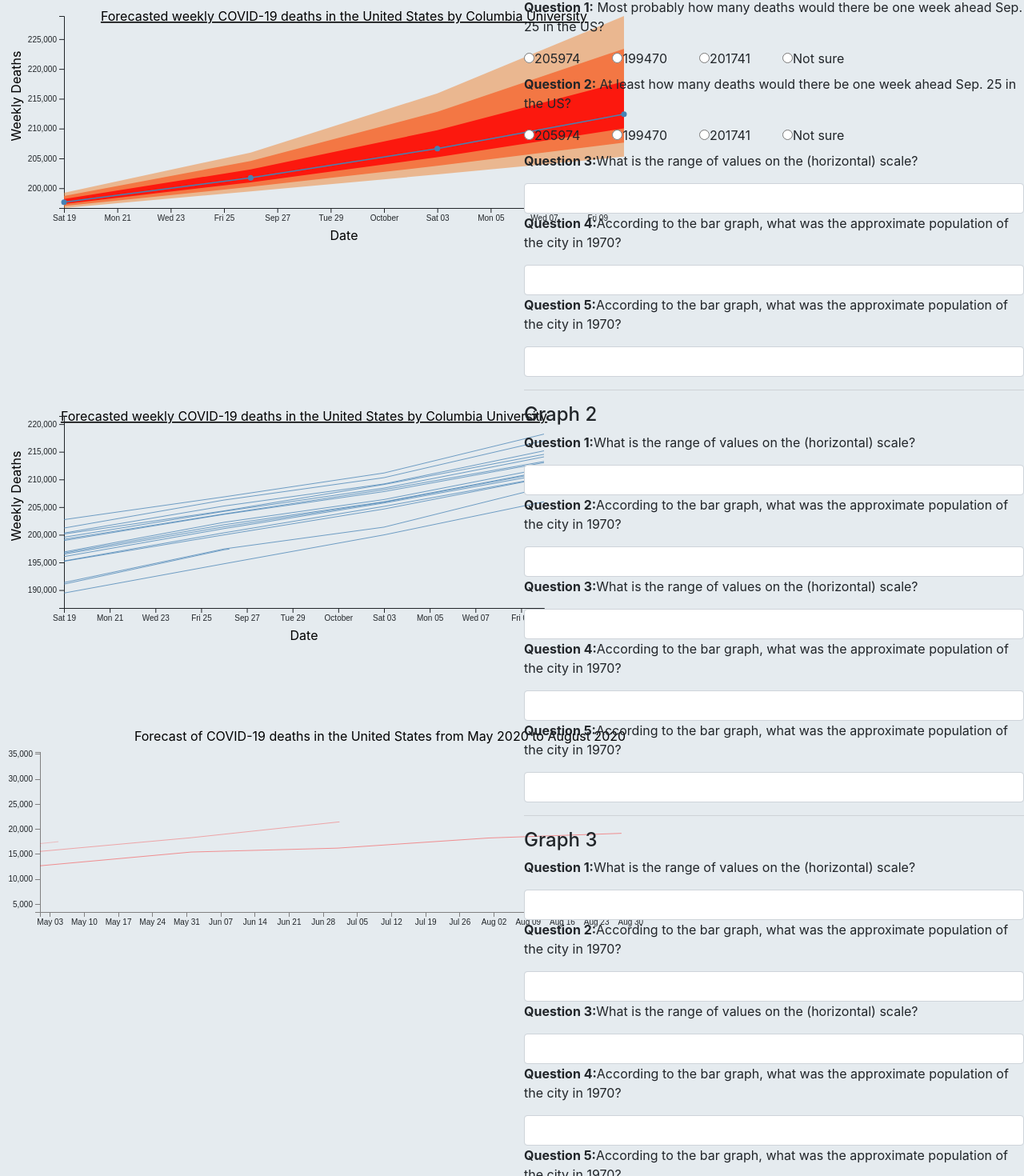
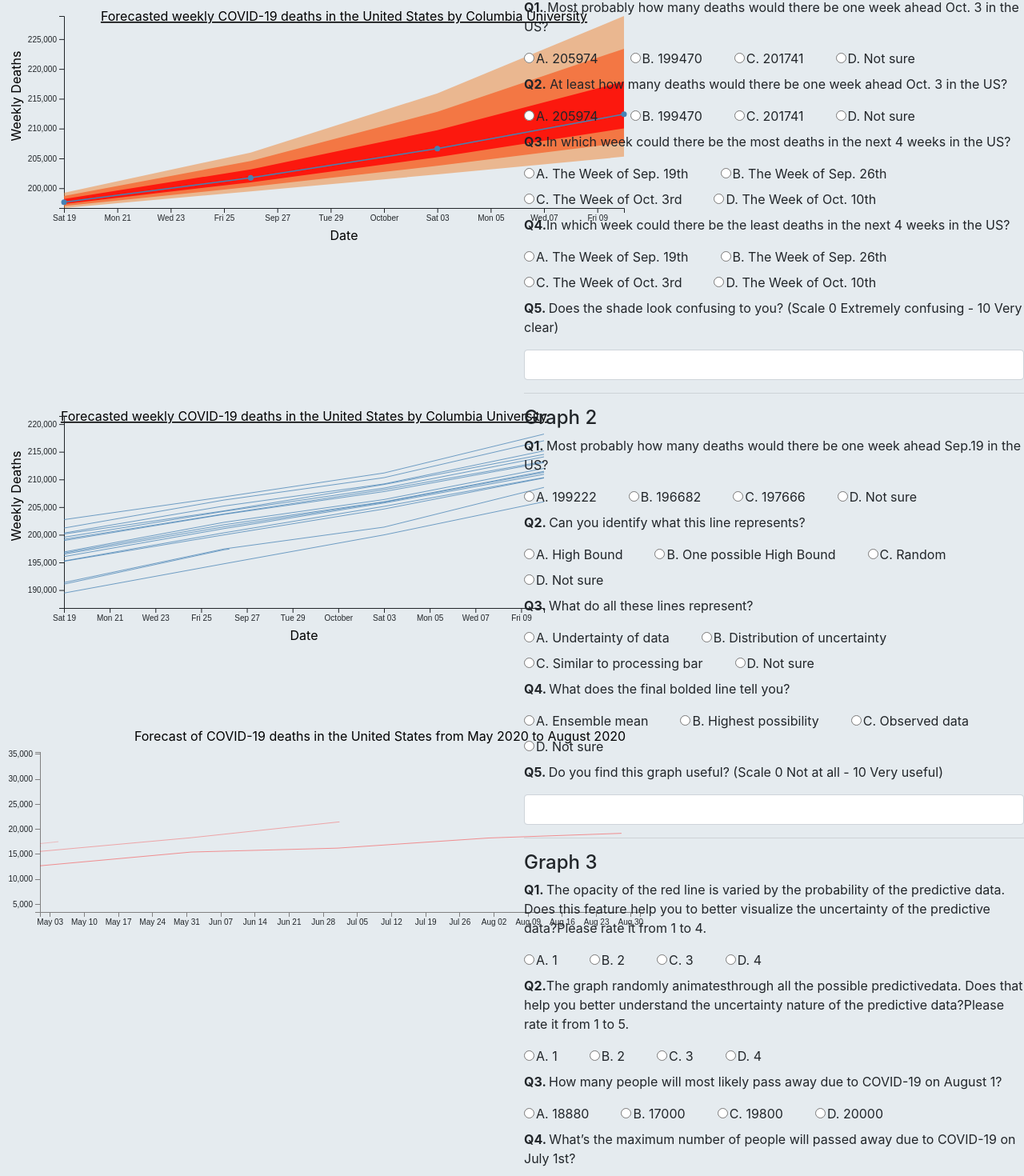
Before and after one commit to amirradman/cmpe295A, a React (Create React App) app in the folder client/: page / in a window 1280 px wide. Shown: the part 166-1636 px from the top of the page at 80% size. Built offline with nearby package versions, Linux system fonts and the light colour scheme.

Commit message:
Added questions for visualizations

```diff
--- a/client/src/App.css
+++ b/client/src/App.css
@@ -41,3 +41,6 @@ hr{
 label{
   margin-right: 40px;
 }
+input[type="radio"] {
+  margin-right: 2px;
+}
--- a/client/src/components/Questions.js
+++ b/client/src/components/Questions.js
@@ -77,42 +77,43 @@ class Questions extends React.Component {
         {/* ................................................................ */}
         <h1>Please answer to the questions</h1>
         <h4>Graph 1</h4>
-        <p><span class="bold">Question 1:</span> Most probably how many deaths would there be one week ahead Sep. 25 in the US?</p>
+        {/* Graph 1 Question 1 Below */}
+        <p><span class="bold">Q1.</span> Most probably how many deaths would there be one week ahead Oct. 3 in the US?</p>
 
           <label class="radio-inline">
           <input
-            value="205974"
+            value="215897"
             type='radio'
             name='G1question1'
             onChange={this.myChangeHandler}
             step="any"
           />
-        205974
+        A. 205974
         </label>
 
 
 
         <label class="radio-inline">
           <input
-            value="199470"
+            value="202300"
             type='radio'
             name='G1question1'
             onChange={this.myChangeHandler}
             step="any"
           />
-        199470
+        B. 199470
         </label>
 
 
         <label class="radio-inline">
           <input
-            value="201741"
+            value="206652"
             type='radio'
             name='G1question1'
             onChange={this.myChangeHandler}
             step="any"
           />
-        201741
+        C. 201741
         </label>
 
 
@@ -124,40 +125,41 @@ class Questions extends React.Component {
             onChange={this.myChangeHandler}
             step="any"
           />
-        Not sure
+        D. Not sure
         </label>
 
         {/* ................................................. */}
-        <p><span class="bold">Question 2:</span> At least how many deaths would there be one week ahead Sep. 25 in the US?</p>
+        {/* Graph 1 Question 2 Below */}
+        <p><span class="bold">Q2.</span> At least how many deaths would there be one week ahead Oct. 3 in the US?</p>
         <label>
         <input
-          value="205974"
+          value="215897"
           type='radio'
           name='G1question2'
           onChange={this.myChangeHandler}
           step="any"
         />
-        205974
+        A. 205974
         </label>
         <label>
         <input
-          value="199470"
+          value="202300"
           type='radio'
           name='G1question2'
           onChange={this.myChangeHandler}
           step="any"
         />
-        199470
+        B. 199470
         </label>
         <label>
         <input
-          value="201741"
+          value="206652"
           type='radio'
           name='G1question2'
           onChange={this.myChangeHandler}
           step="any"
         />
-        201741
+        C. 201741
         </label>
         <label>
         <input
@@ -167,35 +169,102 @@ class Questions extends React.Component {
           onChange={this.myChangeHandler}
           step="any"
         />
-        Not sure
+        D. Not sure
         </label>
 {/*.................................................  */}
         {/* // disabled={this.state.flag === true ? true : false} */}
 
-
-        <p><span class="bold">Question 3:</span>What is the range of values on the (horizontal)
-            scale?</p>
-
+        {/* Graph 1 Question 3 Below */}
+        <p><span class="bold">Q3.</span>In which week could there be the most deaths in the next 4 weeks in the US?</p>
+        <label>
         <input
-        class="form-control"
-          value={this.state.question3}
-          type='number'
+          value="The Week of Sep. 19th"
+          type='radio'
           name='G1question3'
           onChange={this.myChangeHandler}
           step="any"
         />
-        <p><span class="bold">Question 4:</span>According to the bar graph, what was the approximate population of the city in 1970?</p>
-        <input class="form-control"
-          value={this.state.question4}
-          type='number'
+        A. The Week of Sep. 19th
+        </label>
+        <label>
+        <input
+          value="The Week of Sep. 26th"
+          type='radio'
+          name='G1question3'
+          onChange={this.myChangeHandler}
+          step="any"
+        />
+        B. The Week of Sep. 26th
+        </label>
+        <label>
+        <input
+          value="The Week of OCt. 3rd"
+          type='radio'
+          name='G1question3'
+          onChange={this.myChangeHandler}
+          step="any"
+        />
+        C. The Week of Oct. 3rd
+        </label>
+        <label>
+        <input
+          value="The Week of Oct. 10th"
+          type='radio'
+          name='G1question3'
+          onChange={this.myChangeHandler}
+          step="any"
+        />
+        D. The Week of Oct. 10th
+        </label>
+        {/* Graph 1 Question 4 Below */}
+        <p><span class="bold">Q4.</span>In which week could there be the least deaths in the next 4 weeks in the US?</p>
+        <label>
+        <input
+          value="The Week of Sep. 19th"
+          type='radio'
           name='G1question4'
           onChange={this.myChangeHandler}
           step="any"
         />
-        <p><span class="bold">Question 5:</span>According to the bar graph, what was the approximate population of the city in 1970?</p>
+        A. The Week of Sep. 19th
+        </label>
+        <label>
+        <input
+          value="The Week of Sep. 26th"
+          type='radio'
+          name='G1question4'
+          onChange={this.myChangeHandler}
+          step="any"
+        />
+        B. The Week of Sep. 26th
+        </label>
+        <label>
+        <input
+          value="The Week of OCt. 3rd"
+          type='radio'
+          name='G1question4'
+          onChange={this.myChangeHandler}
+          step="any"
+        />
+        C. The Week of Oct. 3rd
+        </label>
+        <label>
+        <input
+          value="The Week of Oct. 10th"
+          type='radio'
+          name='G1question4'
+          onChange={this.myChangeHandler}
+          step="any"
+        />
+        D. The Week of Oct. 10th
+        </label>
+        {/* Graph 1 Question 5 Below */}
+        <p><span class="bold">Q5. </span>Does the shade look confusing to you? (Scale 0 Extremely confusing - 10 Very clear)</p>
         <input class="form-control"
           value={this.state.question5}
           type='number'
+          min="0"
+          max="10"
           name='G1question5'
           onChange={this.myChangeHandler}
           step="any"
@@ -204,95 +273,414 @@ class Questions extends React.Component {
         {/* ................................................................ */}
         <hr></hr>
         <h4>Graph 2</h4>
-        <p><span class="bold">Question 1:</span>What is the range of values on the (horizontal)
-            scale?</p>
-
-        <input class="form-control"
-        value={this.state.value}
-          type='number'
+        {/* Graph 2 Question 1 */}
+        <p><span class="bold">Q1. </span>Most probably how many deaths would there be one week ahead Sep.19 in the US?</p>
+        <label class="radio-inline">
+          <input
+            value="199222"
+            type='radio'
             name='G2question1'
             onChange={this.myChangeHandler}
             step="any"
           />
-        <p><span class="bold">Question 2:</span>According to the bar graph, what was the approximate population of the city in 1970?</p>
-        <input class="form-control"
-        value={this.state.value}
-          type='number'
+          A. 199222
+        </label>
+
+
+
+        <label class="radio-inline">
+          <input
+            value="196682"
+            type='radio'
+            name='G2question1'
+            onChange={this.myChangeHandler}
+            step="any"
+          />
+          B. 196682
+        </label>
+
+
+        <label class="radio-inline">
+          <input
+            value="197666"
+            type='radio'
+            name='G2question1'
+            onChange={this.myChangeHandler}
+            step="any"
+          />
+          C. 197666
+        </label>
+
+
+        <label class="radio-inline">
+          <input
+            value="Not sure"
+            type='radio'
+            name='G2question1'
+            onChange={this.myChangeHandler}
+            step="any"
+          />
+          D. Not sure
+        </label>
+        {/* Graph 2 Question 2 */}
+        <p><span class="bold">Q2. </span>Can you identify what this line represents?</p>
+        <label class="radio-inline">
+          <input
+            value="High bound"
+            type='radio'
             name='G2question2'
             onChange={this.myChangeHandler}
             step="any"
           />
+          A. High Bound
+        </label>
 
 
-        <p><span class="bold">Question 3:</span>What is the range of values on the (horizontal)
-            scale?</p>
 
-        <input class="form-control"
-         value={this.state.value}
-          type='number'
+        <label class="radio-inline">
+          <input
+            value="One possible high bound"
+            type='radio'
+            name='G2question2'
+            onChange={this.myChangeHandler}
+            step="any"
+          />
+          B. One possible High Bound
+        </label>
+
+
+        <label class="radio-inline">
+          <input
+            value="Random"
+            type='radio'
+            name='G2question2'
+            onChange={this.myChangeHandler}
+            step="any"
+          />
+          C. Random
+        </label>
+
+
+        <label class="radio-inline">
+          <input
+            value="Not sure"
+            type='radio'
+            name='G2question2'
+            onChange={this.myChangeHandler}
+            step="any"
+          />
+          D. Not sure
+        </label>
+
+        {/* Graph 2 Question 3 */}
+        <p><span class="bold">Q3. </span>What do all these lines represent?</p>
+        <label class="radio-inline">
+          <input
+            value="Uncertainty of data"
+            type='radio'
             name='G2question3'
             onChange={this.myChangeHandler}
             step="any"
           />
-        <p><span class="bold">Question 4:</span>According to the bar graph, what was the approximate population of the city in 1970?</p>
-        <input class="form-control"
-        value={this.state.value}
-          type='number'
+          A. Undertainty of data
+        </label>
+
+
+        <label class="radio-inline">
+          <input
+            value="Distribution of uncertainty"
+            type='radio'
+            name='G2question3'
+            onChange={this.myChangeHandler}
+            step="any"
+          />
+          B. Distribution of uncertainty
+        </label>
+
+
+        <label class="radio-inline">
+          <input
+            value="Similar to processing bar"
+            type='radio'
+            name='G2question3'
+            onChange={this.myChangeHandler}
+            step="any"
+          />
+          C. Similar to processing bar
+        </label>
+
+
+        <label class="radio-inline">
+          <input
+            value="Not sure"
+            type='radio'
+            name='G2question3'
+            onChange={this.myChangeHandler}
+            step="any"
+          />
+          D. Not sure
+        </label>
+
+        {/* Graph 2 Question 4 */}
+        <p><span class="bold">Q4. </span>What does the final bolded line tell you?</p>
+        <label class="radio-inline">
+          <input
+            value="Ensemble mean"
+            type='radio'
             name='G2question4'
             onChange={this.myChangeHandler}
             step="any"
           />
-        <p><span class="bold">Question 5:</span>According to the bar graph, what was the approximate population of the city in 1970?</p>
+          A. Ensemble mean
+        </label>
+
+
+        <label class="radio-inline">
+          <input
+            value="Highest possibility"
+            type='radio'
+            name='G2question4'
+            onChange={this.myChangeHandler}
+            step="any"
+          />
+          B. Highest possibility
+        </label>
+
+
+        <label class="radio-inline">
+          <input
+            value="Observed data"
+            type='radio'
+            name='G2question4'
+            onChange={this.myChangeHandler}
+            step="any"
+          />
+          C. Observed data
+        </label>
+
+
+        <label class="radio-inline">
+          <input
+            value="Not sure"
+            type='radio'
+            name='G2question4'
+            onChange={this.myChangeHandler}
+            step="any"
+          />
+          D. Not sure
+        </label>
+
+        {/* Graph 2 Question 5 */}
+        <p><span class="bold">Q5. </span>Do you find this graph useful? (Scale 0 Not at all - 10 Very useful)</p>
           <input class="form-control"
             value={this.state.value}
+            min="0"
+            max="10"
             type='number'
             name='G2question5'
             onChange={this.myChangeHandler}
             step="any"
-
           />
         <hr></hr>
         {/* ................................................................ */}
         <h4>Graph 3</h4>
-        <p><span class="bold">Question 1:</span>What is the range of values on the (horizontal)
-            scale?</p>
-
+        {/* Graph 3 Question 1 */}
+        <p><span class="bold">Q1. </span>The opacity of the red line is varied by the probability of the predictive data. Does this feature help you to better visualize the uncertainty of the predictive data?Please rate it from 1 to 4. </p>
+        <label class="radio-inline">
           <input
-        class="form-control"
-        value={this.state.value}
-          type='number'
+            value="1"
+            type='radio'
             name='G3question1'
             onChange={this.myChangeHandler}
             step="any"
           />
-        <p><span class="bold">Question 2:</span>According to the bar graph, what was the approximate population of the city in 1970?</p>
-        <input  class="form-control"
-        value={this.state.value}
-          type='number'
+          A. 1
+        </label>
+
+
+        <label class="radio-inline">
+          <input
+            value="2"
+            type='radio'
+            name='G3question1'
+            onChange={this.myChangeHandler}
+            step="any"
+          />
+          B. 2
+        </label>
+
+
+        <label class="radio-inline">
+          <input
+            value="3"
+            type='radio'
+            name='G3question1'
+            onChange={this.myChangeHandler}
+            step="any"
+          />
+          C. 3
+        </label>
+
+
+        <label class="radio-inline">
+          <input
+            value="4"
+            type='radio'
+            name='G3question1'
+            onChange={this.myChangeHandler}
+            step="any"
+          />
+          D. 4
+        </label>
+        {/* Graph 3 Question 2 */}
+        <p><span class="bold">Q2.</span>The graph randomly animatesthrough all the possible predictivedata. Does that help you better understand the uncertainty nature of the predictive data?Please rate it from 1 to 5.</p>
+        <label class="radio-inline">
+          <input
+            value="1"
+            type='radio'
             name='G3question2'
             onChange={this.myChangeHandler}
             step="any"
           />
+          A. 1
+        </label>
 
 
-        <p><span class="bold">Question 3:</span>What is the range of values on the (horizontal)
-            scale?</p>
+        <label class="radio-inline">
+          <input
+            value="2"
+            type='radio'
+            name='G3question2'
+            onChange={this.myChangeHandler}
+            step="any"
+          />
+          B. 2
+        </label>
 
-        <input class="form-control"
-        value={this.state.value}
-          type='number'
+
+        <label class="radio-inline">
+          <input
+            value="3"
+            type='radio'
+            name='G3question2'
+            onChange={this.myChangeHandler}
+            step="any"
+          />
+          C. 3
+        </label>
+
+
+        <label class="radio-inline">
+          <input
+            value="4"
+            type='radio'
+            name='G3question2'
+            onChange={this.myChangeHandler}
+            step="any"
+          />
+          D. 4
+        </label>
+
+        {/* Graph 3 Question 3 */}
+        <p><span class="bold">Q3. </span>How many people will most likely pass away due to COVID-19 on August 1?</p>
+        <label class="radio-inline">
+          <input
+            value="18880"
+            type='radio'
             name='G3question3'
             onChange={this.myChangeHandler}
             step="any"
           />
-        <p><span class="bold">Question 4:</span>According to the bar graph, what was the approximate population of the city in 1970?</p>
-        <input class="form-control" value={this.state.value}
-          type='number'
+          A. 18880
+        </label>
+
+
+        <label class="radio-inline">
+          <input
+            value="17000"
+            type='radio'
+            name='G3question3'
+            onChange={this.myChangeHandler}
+            step="any"
+          />
+          B. 17000
+        </label>
+
+
+        <label class="radio-inline">
+          <input
+            value="19800"
+            type='radio'
+            name='G3question3'
+            onChange={this.myChangeHandler}
+            step="any"
+          />
+          C. 19800
+        </label>
+
+
+        <label class="radio-inline">
+          <input
+            value="20000"
+            type='radio'
+            name='G3question3'
+            onChange={this.myChangeHandler}
+            step="any"
+          />
+          D. 20000
+        </label>
+
+        {/* Graph 3 Question 4 */}
+        <p><span class="bold">Q4. </span>What’s the maximum number of people will passed away due to COVID-19 on July 1st?</p>
+        <label class="radio-inline">
+          <input
+            value="31383"
+            type='radio'
             name='G3question4'
             onChange={this.myChangeHandler}
             step="any"
           />
-        <p><span class="bold">Question 5:</span>According to the bar graph, what was the approximate population of the city in 1970?</p>
+          A. 31383
+        </label>
+
+
+        <label class="radio-inline">
+          <input
+            value="22000"
+            type='radio'
+            name='G3question4'
+            onChange={this.myChangeHandler}
+            step="any"
+          />
+          B. 22000
+        </label>
+
+
+        <label class="radio-inline">
+          <input
+            value="35000"
+            type='radio'
+            name='G3question4'
+            onChange={this.myChangeHandler}
+            step="any"
+          />
+          C. 35000
+        </label>
+
+
+        <label class="radio-inline">
+          <input
+            value="28000"
+            type='radio'
+            name='G3question4'
+            onChange={this.myChangeHandler}
+            step="any"
+          />
+          D. 28000
+        </label>
+
+        {/* Graph 3 Question 5 */}
+        <p><span class="bold">Question 5:</span></p>
         <input class="form-control"  value={this.state.value}
           type='number'
           name='G3question5'
```
Also changed, not shown: 1 other file (tests, documents, lock files or other folders). Lines whose indentation alone changed are shown as unchanged.
